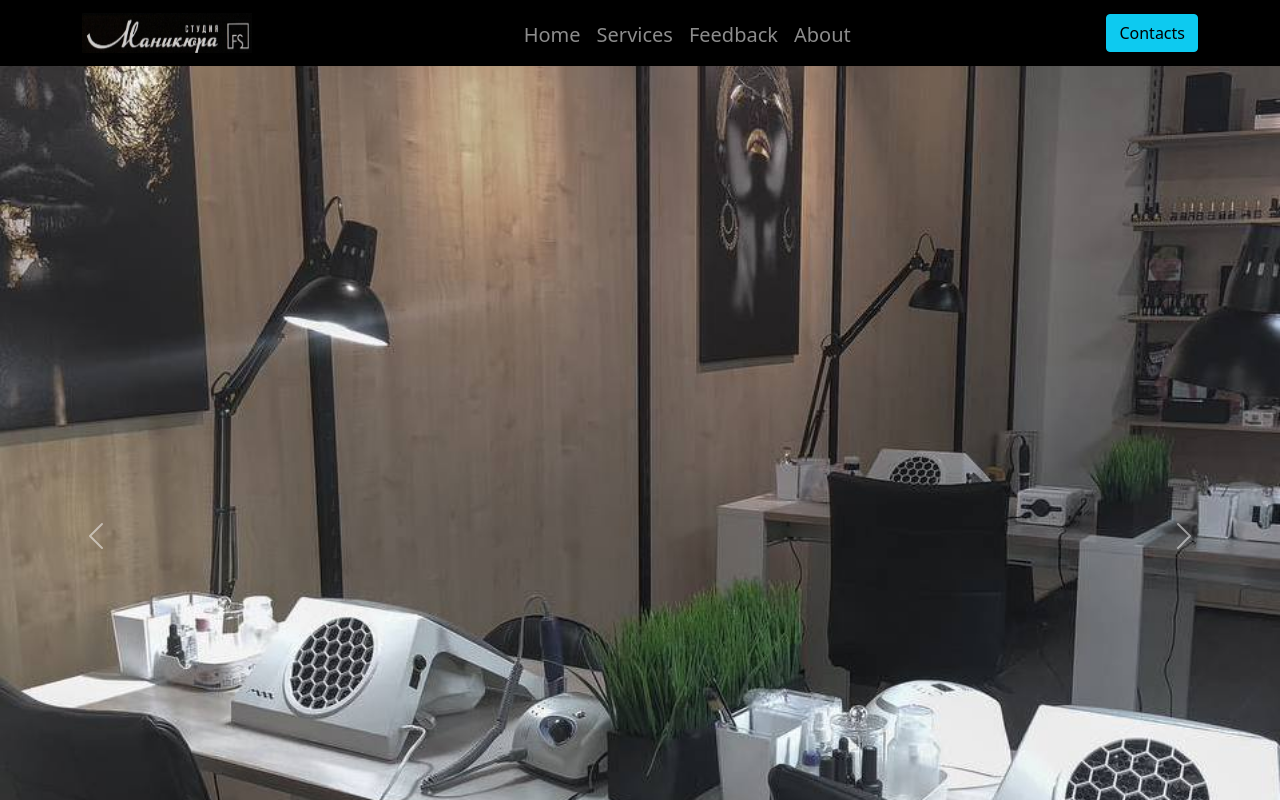
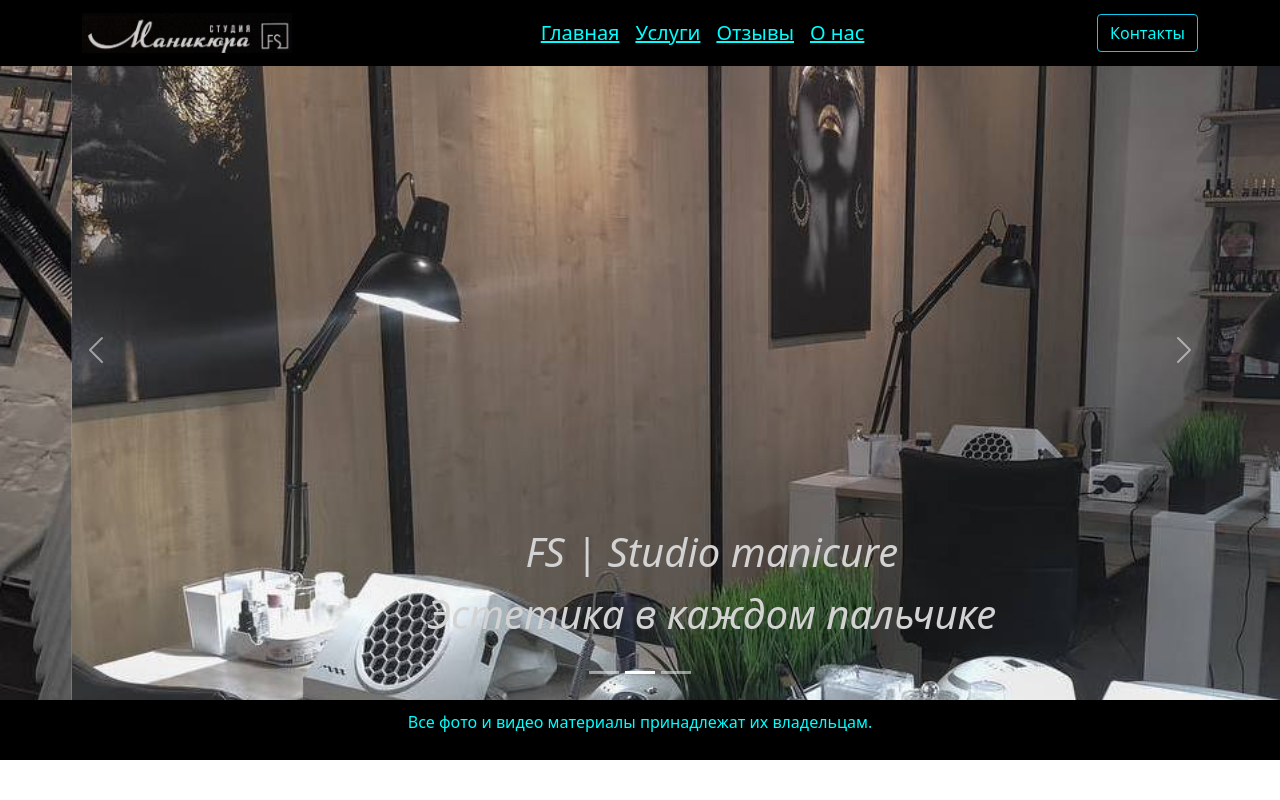
Before and after one commit to VeloboSAS/React-App, a React (Create React App) app: page / in a window 1280 px wide. Shown: the top 800 px of the page. Built offline with nearby package versions, Linux system fonts and the light colour scheme.

Commit message:
Updade files

```diff
--- a/package.json
+++ b/package.json
@@ -13,7 +13,8 @@
     "react-dom": "^18.2.0",
     "react-router": "^6.3.0",
     "react-router-dom": "^6.3.0",
-    "react-scripts": "5.0.1",
+    "react-scripts": "^2.1.3",
+    "styled-components": "^5.3.5",
     "web-vitals": "^2.1.4"
   },
   "scripts": {
--- a/src/App.css
+++ b/src/App.css
@@ -37,6 +37,6 @@
   }
 }
 
-body {
+/* body {
   height: 2000px;
-}
+} */
--- a/src/App.js
+++ b/src/App.js
@@ -1,13 +1,18 @@
 import React from 'react';
 import './App.css';
 import 'bootstrap/dist/css/bootstrap.min.css';
-import Header from './Components/Header.js';
+import Header from './Components/Header';
+import Footer from './Components/Footer';
+import {BrowserRouter as Router} from 'react-router-dom';
+
 
 
 function App() {
   return (
     <div>
+
         <Header />
+        <Footer />
 
     </div>
   );
--- a/src/Components/CarouselBox.js
+++ b/src/Components/CarouselBox.js
@@ -1,61 +1,62 @@
 import React, { Component } from 'react';
+import {Container} from 'react-bootstrap';
 import Carousel from 'react-bootstrap/Carousel';
 import one from '../assets/1.jpg';
 import two from '../assets/2.jpeg';
 import three from '../assets/3.jpeg';
 
 
-
-
 class CaruselBox extends Component {
     render() {
         const imgstyle = {
             height: '700px',
+            opacity: '1.5',
           };
 
         const  captionstyle = {
-            color: '#00FFFF',
-        //     display: 'block',
-        //     marginLeft: 'auto',
-        //     marginRight: 'auto',
+            color: '#D3D3D3',
+            fontSize: '2.5em',
+            fontStyle: 'italic',
         }
 
         return (
-            <Carousel>
+            // <Container>
+                <Carousel >
                     <Carousel.Item class="carousel-item active" style={imgstyle}  data-bs-interval="500">
                         <img
                         className="d-block w-100"
                         src = {one}
                         alt="FS"
                         />
-                    <Carousel.Caption>
-                        <h3 style={{color: 'blue'}}>FS | Studio manicure</h3>
+                        <Carousel.Caption >
+                            <h1 >FS | Studio manicure</h1>
                             <p>Эстетика в каждом пальчике</p>
                         </Carousel.Caption>
                     </Carousel.Item>
-                <Carousel.Item class="carousel-item"  data-bs-interval="500">
+                    <Carousel.Item class="carousel-item" style={imgstyle}  data-bs-interval="500">
                         <img
                         className="d-block w-100"
                         src = {two}
                         alt="FS"
                         />
-                    <Carousel.Caption>
-                        <h3 >FS | Studio manicure</h3>
+                        <Carousel.Caption style={captionstyle}>
+                            <h1>FS | Studio manicure</h1>
                             <p>Эстетика в каждом пальчике</p>
                         </Carousel.Caption>
                     </Carousel.Item>
-                <Carousel.Item class="carousel-item"  data-bs-interval="500">
+                    <Carousel.Item class="carousel-item" style={imgstyle}  data-bs-interval="500">
                         <img
                         className="d-block w-100"
                         src = {three}
                         alt="FS"
                         />
-                    <Carousel.Caption>
-                        <h3>FS | Studio manicure</h3>
+                        <Carousel.Caption style={captionstyle}>
+                            <h1>FS | Studio manicure</h1>
                             <p>Эстетика в каждом пальчике</p>
                         </Carousel.Caption>
                     </Carousel.Item>
                 </Carousel>
+            // </Container>
 
 
         )
--- /dev/null
+++ b/src/Components/Footer.js
@@ -0,0 +1,17 @@
+import React, { Component } from "react";
+import {Container} from "react-bootstrap";
+
+
+export default class Footer extends Component {
+    render() {
+      return (
+        <>
+            <Container fluid style={{background: '#000000', color: '#00ffff'}}>
+                <Container style={{display: 'flex', justifyContent: 'center', padding: '10px'}}>
+                    <p>Все фото и видео материалы принадлежат их владельцам.</p>
+                </Container>
+            </Container>
+        </>
+        );
+      }
+    }
--- a/src/Components/Header.js
+++ b/src/Components/Header.js
@@ -1,29 +1,37 @@
 import React, { Component } from "react";
 import {
-  Navbar, Container, Nav, Form, FormControl, Button}
+  Navbar, Container, Nav}
 from "react-bootstrap";
 import logo from "./logo.jpg";
-// import './components.css';
-import {BrowserRouter, Routes, Route, Link} from 'react-router-dom';
+import {Routes, Route, Link} from 'react-router-dom';
+import styled from 'styled-components';
 import Home  from '../Pages/Home';
 import Services  from '../Pages/Services';
 import Feedback  from '../Pages/Feedback';
 import About  from '../Pages/About';
 
 
+const Styles = styled.div`
+    a, .navbar-brand, .navbar-nav, .nav-link {
+      color: #00ffff;
+      &:hover {
+          color: #afeeee;
+      }
+    }
+`
 
 export default class Header extends Component {
   render() {
     return (
       <>
-      {/* <BrowserRouter> */}
-        <Navbar fixed="top" collapseOnSelect expand="sm" bg="black" variant="dark">
+        <Styles>
+          <Navbar fixed="top" collapseOnSelect expand="lg" bg="black" variant="dark">
             <Container>
-            <Navbar.Brand href="/" >
+              <Navbar.Brand href="/">
                 <img
                   src={logo}
                   height="40"
-                width="170"
+                  width="210"
                   className="d-inline-block align-top"
                   alt="Logo"
                 />
@@ -31,32 +39,25 @@ export default class Header extends Component {
               <Navbar.Toggle aria-controls="responsive-navbar-nav" />
               <Navbar.Collapse id="responsive-navbar-nav">
                 <Nav className="mx-auto mt-2
-               mt-lg-1 fs-5 link-info" >
-                <Nav.Link as={Link} to="/"> Home </Nav.Link>
-                <Nav.Link as={Link} to="/services" > Services </Nav.Link>
-                <Nav.Link as={Link} to="/feedback" > Feedback </Nav.Link>
-                <Nav.Link as={Link} to="/about" > About </Nav.Link>
+                mt-lg-0 fs-5" >
+                  <Nav.Link> <Link to="/" > Главная </Link> </Nav.Link>
+                  <Nav.Link> <Link to="/services" > Услуги </Link> </Nav.Link>
+                  <Nav.Link> <Link to="/feedback" > Отзывы </Link> </Nav.Link>
+                  <Nav.Link> <Link to="/about" > О нас </Link> </Nav.Link>
                 </Nav>
-             {/* <Form inline>to
-            <FormControl
-                   type="text"
-                 placeholder="Search"
-                  className="me-auto my-2 my-lg-0"
-					  />
-                <Button variant="outline-info">Search</Button> */}
-				<a class="btn btn-info" href="/contacts" role="button">Contacts</a>
-              {/* </Form> */}
+                <Nav>
+                  <a class="btn btn-outline-info" href="/contacts" role="button">Контакты</a>
+                </Nav>
               </Navbar.Collapse>
             </Container>
           </Navbar>
-        <br/>
+        </Styles>
         <Routes>
           <Route exact path="/"  element={<Home/>} />
           <Route exact path="/services" element={<Services/>} />
           <Route exact path="/feedback" element={<Feedback/>} />
           <Route exact path="/about" element={<About/>} />
         </Routes>
-      {/* </BrowserRouter>   */}
       </>
     );
   }
--- a/src/Components/components.css
+++ /dev/null
@@ -1,3 +0,0 @@
-/* .Navbar .Navbar.Collapse .Nav .Nav.Link {
-    color: cyan;
-  } */
--- a/src/Pages/Home.js
+++ b/src/Pages/Home.js
@@ -5,8 +5,7 @@ class Home extends Component {
     render() {
         return (
             <div>
-                {/* <h1 className="mt-5">Hello Home</h1> */}
-                < CarouselBox />
+                < CarouselBox className="mt-5"/>
             </div>
         );
     }
```
Also changed, not shown: src/assets/1.jpg, 1 other file (tests, documents, lock files or other folders). Lines whose indentation alone changed are shown as unchanged.
